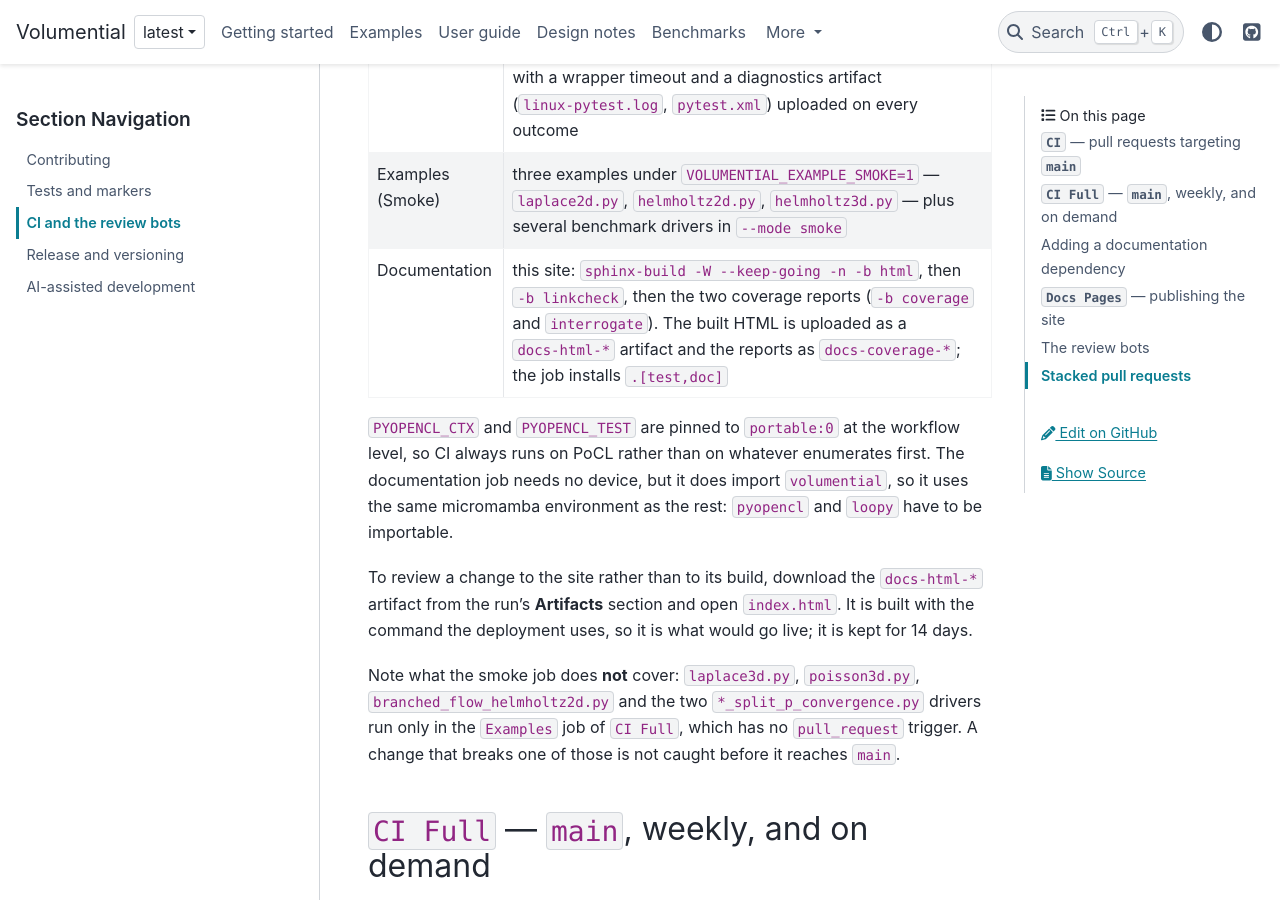
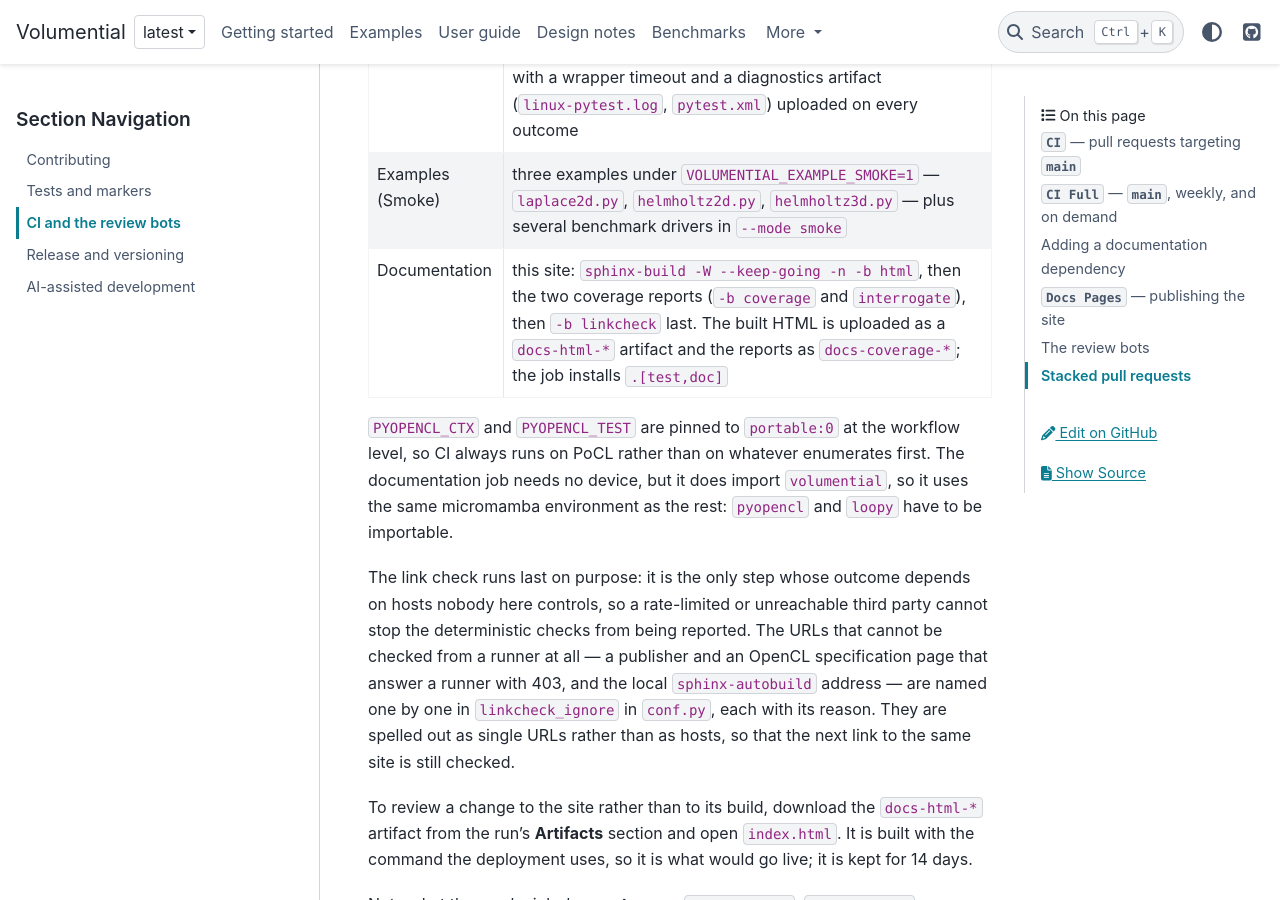
Before and after one commit to xywei/volumential, a Sphinx documentation site: the page built from doc/source/development/ci.md, in a window 1280 px wide and 900 px high, scrolled down 806 px. Built offline with Sphinx 7.4.7 and the PyData theme 0.15.4, drawn with Linux system fonts in a browser that asks for light colours.

Commit message:
ci(docs): let the deterministic checks report before the link check
The first CI run of the new job failed on a link check, not on the site: the
OpenCL specification page cited by volumential.symbolic answers a GitHub
Actions runner with 403 while resolving normally elsewhere.  Two changes, both
from that evidence.

That URL joins linkcheck_ignore, named exactly rather than by host, so the
next Khronos link anyone adds is still checked.

And the link check moves to the end of the job, after the coverage reports.
It is the only step whose outcome depends on hosts nobody here controls, and
steps run in order: a rate-limited third party was enough to skip the
docstring and API coverage reports entirely, which is the wrong thing to lose
to someone else's web server.

```diff
--- a/doc/source/conf.py
+++ b/doc/source/conf.py
@@ -470,6 +470,12 @@ linkcheck_ignore = [
     # Spelled out rather than matched by host, so that the next Springer link
     # someone adds is still checked.
     r"https?://link\.springer\.com/10\.1007/BF00370482/?$",
+    # One OpenCL specification page, cited by ``volumential.symbolic``.  It
+    # answers a GitHub Actions runner with 403 (observed in the Documentation
+    # job on 2026-09-12) while resolving normally from a browser and from a
+    # developer machine.  Named exactly, so that another Khronos link is
+    # still checked.
+    r"https?://registry\.khronos\.org/OpenCL/sdk/1\.0/docs/man/xhtml/mathFunctions\.html$",
     # The sphinx-autobuild preview server, which exists only while a
     # contributor is running it.
     r"https?://(127\.0\.0\.1|localhost)(:\d+)?/?.*",
--- a/doc/source/development/ci.md
+++ b/doc/source/development/ci.md
@@ -22,13 +22,22 @@ gets **none** of these checks. See
 | Type checking | `basedpyright -p pyproject.toml --level error` |
 | Testing (Linux) | the default pytest suite under a micromamba environment, with a wrapper timeout and a diagnostics artifact (`linux-pytest.log`, `pytest.xml`) uploaded on every outcome |
 | Examples (Smoke) | three examples under `VOLUMENTIAL_EXAMPLE_SMOKE=1` — `laplace2d.py`, `helmholtz2d.py`, `helmholtz3d.py` — plus several benchmark drivers in `--mode smoke` |
-| Documentation | this site: `sphinx-build -W --keep-going -n -b html`, then `-b linkcheck`, then the two coverage reports (`-b coverage` and `interrogate`). The built HTML is uploaded as a `docs-html-*` artifact and the reports as `docs-coverage-*`; the job installs `.[test,doc]` |
+| Documentation | this site: `sphinx-build -W --keep-going -n -b html`, then the two coverage reports (`-b coverage` and `interrogate`), then `-b linkcheck` last. The built HTML is uploaded as a `docs-html-*` artifact and the reports as `docs-coverage-*`; the job installs `.[test,doc]` |
 
 `PYOPENCL_CTX` and `PYOPENCL_TEST` are pinned to `portable:0` at the workflow
 level, so CI always runs on PoCL rather than on whatever enumerates first.
 The documentation job needs no device, but it does import `volumential`, so it
 uses the same micromamba environment as the rest: `pyopencl` and `loopy` have
 to be importable.
+
+The link check runs last on purpose: it is the only step whose outcome depends
+on hosts nobody here controls, so a rate-limited or unreachable third party
+cannot stop the deterministic checks from being reported. The URLs that cannot
+be checked from a runner at all — a publisher and an OpenCL specification page
+that answer a runner with 403, and the local `sphinx-autobuild` address — are
+named one by one in `linkcheck_ignore` in `conf.py`, each with its reason. They
+are spelled out as single URLs rather than as hosts, so that the next link to
+the same site is still checked.
 
 To review a change to the site rather than to its build, download the
 `docs-html-*` artifact from the run's **Artifacts** section and open
```
Also changed, not shown: 1 other file.
